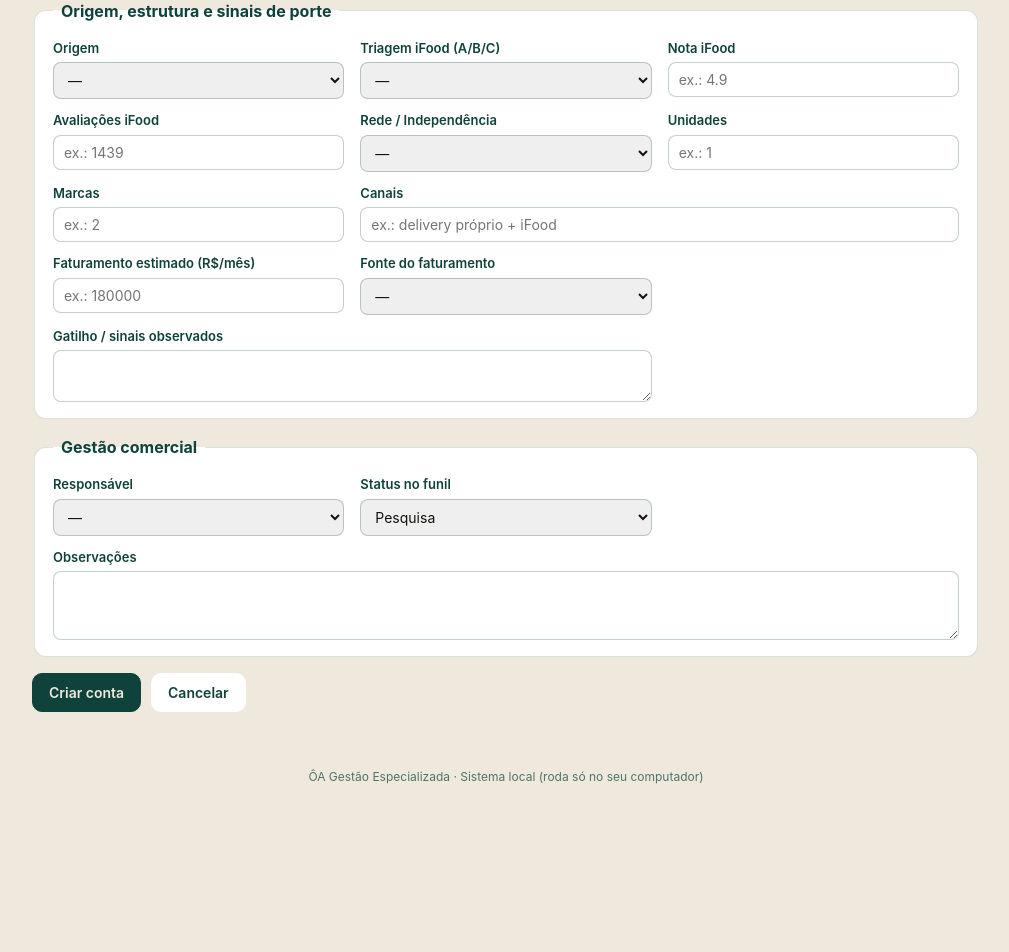
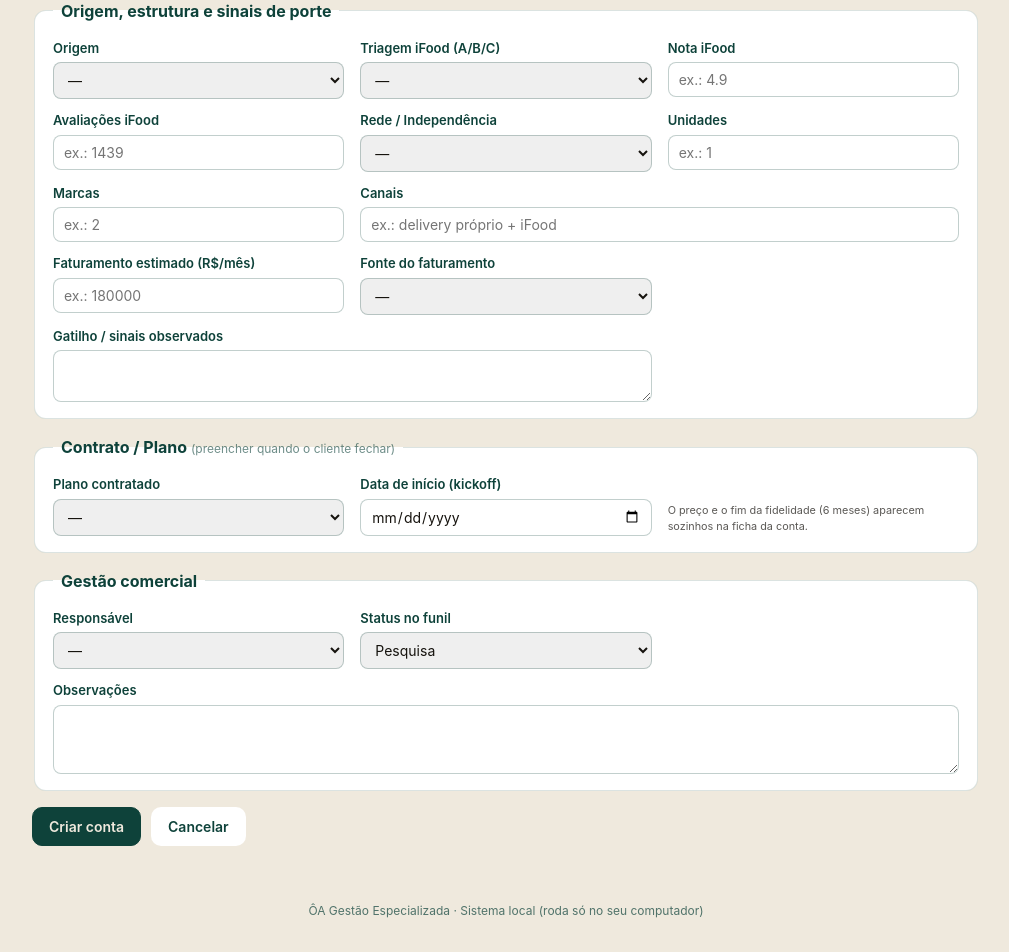
Before and after one commit to keziaoa/crm-oa, a Flask app: page /contas/nova in a window 1280 px wide. Shown: the part 537-1489 px from the top of the page, without its empty margins (134-1143 px from the left). Before the commit the page ends 1321 px from the top, so only its background shows below. Run offline with Flask 3, Linux system fonts and the light colour scheme.

Commit message:
Fase 1.1 — Contrato/Plano e visão de Clientes ativos
Conta passa a guardar plano contratado e data de início (kickoff); ficha mostra
preço de tabela e fim da fidelidade; selo 'Cliente ativo' no status Liberado p/
Setup; atalhos Todas/Em prospecção/Clientes ativos na lista. Mini-migração
automática para SQLite que adiciona colunas sem apagar dados.

Co-Authored-By: Claude Opus 4.8 <noreply@anthropic.com>
Claude-Session: https://claude.ai/code/session_01RGZWG8XZC11Cek8eP1zviF

```diff
--- a/app/domain.py
+++ b/app/domain.py
@@ -253,3 +253,32 @@ REGRAS_PROPOSTA = [
     "Proposta só com escopo dentro dos 7 pilares.",
     "Qualquer desconto, parcelamento ou escopo extra = aprovação do André.",
 ]
+
+# Opções de plano que uma conta pode ter contratado (planos principais).
+PLANOS = ["ÔA Completo", "ÔA Meu Financeiro", "A definir"]
+
+# Status do funil em que a conta já é um CLIENTE ATIVO (recebido pela Operação).
+STATUS_CLIENTE_ATIVO = "Liberado p/ Setup"
+
+
+def produto_por_nome(nome: str | None) -> dict | None:
+    """Devolve os dados (setup, mensalidade, fidelidade) de um plano pelo nome."""
+    if not nome:
+        return None
+    for p in PRODUTOS:
+        if p["nome"] == nome:
+            return p
+    return None
+
+
+def somar_meses(data, meses: int):
+    """Soma 'meses' a uma data, respeitando o fim do mês (ex.: 31/01 + 1 mês
+    vira 28/02). Usado para calcular o fim da fidelidade a partir do início."""
+    import calendar
+    from datetime import date
+
+    total = data.month - 1 + meses
+    ano = data.year + total // 12
+    mes = total % 12 + 1
+    dia = min(data.day, calendar.monthrange(ano, mes)[1])
+    return date(ano, mes, dia)
--- a/app/repositories/cliente_repo.py
+++ b/app/repositories/cliente_repo.py
@@ -12,10 +12,18 @@ from app.models.cliente import Cliente, so_digitos
 class ClienteRepository:
     # ----- Leitura -----
     def listar(self, q=None, status=None, prioridade=None, cidade=None,
-               incluir_arquivadas=False) -> list[Cliente]:
+               incluir_arquivadas=False, visao=None) -> list[Cliente]:
+        from app import domain
         query = Cliente.query
         if not incluir_arquivadas:
             query = query.filter(Cliente.arquivado.is_(False))
+        # Visão rápida: clientes ativos x contas ainda em prospecção.
+        if visao == "ativos":
+            query = query.filter(Cliente.status == domain.STATUS_CLIENTE_ATIVO)
+        elif visao == "prospeccao":
+            em_prospeccao = [n for _, n, _, t in domain.STATUS_FUNIL
+                             if t == "pipeline" and n != domain.STATUS_CLIENTE_ATIVO]
+            query = query.filter(Cliente.status.in_(em_prospeccao))
         if q:
             like = f"%{q.strip()}%"
             query = query.filter(db.or_(
@@ -36,6 +44,13 @@ class ClienteRepository:
         if not incluir_arquivadas:
             query = query.filter(Cliente.arquivado.is_(False))
         return query.count()
+
+    def contar_ativos(self) -> int:
+        from app import domain
+        return (Cliente.query
+                .filter(Cliente.arquivado.is_(False),
+                        Cliente.status == domain.STATUS_CLIENTE_ATIVO)
+                .count())
 
     def cidades(self) -> list[str]:
         """Cidades distintas já cadastradas (para o filtro)."""
--- a/app/routes/contas.py
+++ b/app/routes/contas.py
@@ -46,6 +46,18 @@ def _decimal(form, campo):
         return None
 
 
+def _data(form, campo):
+    """Lê uma data de um campo <input type=date> (formato AAAA-MM-DD)."""
+    from datetime import date
+    bruto = (form.get(campo) or "").strip()
+    if not bruto:
+        return None
+    try:
+        return date.fromisoformat(bruto)
+    except ValueError:
+        return None
+
+
 def _ler_form(form) -> dict:
     """Lê todos os campos do formulário e devolve um dicionário pronto para o
     modelo, já convertendo números."""
@@ -67,6 +79,8 @@ def _ler_form(form) -> dict:
         "faturamento_estimado": _inteiro(form, "faturamento_estimado"),
         "fonte_faturamento": _texto(form, "fonte_faturamento"),
         "gatilho": _texto(form, "gatilho"),
+        "plano_contratado": _texto(form, "plano_contratado"),
+        "data_inicio": _data(form, "data_inicio"),
         "responsavel": _texto(form, "responsavel"),
         "status": _texto(form, "status") or "Pesquisa",
         "observacoes": _texto(form, "observacoes"),
@@ -110,16 +124,19 @@ def lista():
     prioridade = request.args.get("prioridade", "").strip()
     cidade = request.args.get("cidade", "").strip()
     arquivadas = request.args.get("arquivadas") == "1"
+    visao = request.args.get("visao", "").strip()  # "", "ativos" ou "prospeccao"
 
     contas = clientes.listar(
         q=q or None, status=status or None, prioridade=prioridade or None,
         cidade=cidade or None, incluir_arquivadas=arquivadas,
+        visao=visao or None,
     )
     return render_template(
         "contas/lista.html",
         contas=contas,
         q=q, status=status, prioridade=prioridade, cidade=cidade,
-        arquivadas=arquivadas,
+        arquivadas=arquivadas, visao=visao,
+        total_ativos=clientes.contar_ativos(),
         status_opcoes=domain.STATUS_NOMES,
         prioridade_opcoes=domain.PRIORIDADES,
         cidades=clientes.cidades(),
--- a/app/static/css/style.css
+++ b/app/static/css/style.css
@@ -170,3 +170,17 @@ th { color: var(--verde-escuro); font-size: 13px; }
 .texto-longo { background: var(--areia); padding: 10px 12px; border-radius: 8px; margin-top: 12px; }
 .vazio { text-align: center; }
 .vazio .botao { margin-top: 10px; }
+
+/* ===== Contrato / Plano + visão de clientes ativos ===== */
+.badge-ativo { background: #2f5a2c; color: #fff; }
+.atalhos-visao { display: flex; gap: 8px; margin-bottom: 12px; flex-wrap: wrap; }
+.atalho { text-decoration: none; font-size: 13px; font-weight: 600; color: var(--verde-escuro);
+  background: #fff; border: 1px solid rgba(14,66,58,.2); padding: 6px 14px; border-radius: 20px; }
+.atalho:hover { background: var(--areia); }
+.atalho-on { background: var(--verde-escuro); color: var(--areia); border-color: var(--verde-escuro); }
+.contador-mini { background: var(--dourado); color: var(--quase-preto); border-radius: 20px;
+  padding: 0 7px; font-size: 11px; margin-left: 4px; }
+.atalho-on .contador-mini { background: var(--areia); }
+.legenda-leve { font-weight: 400; font-size: 12px; opacity: .6; }
+.dica-plano { justify-content: flex-end; }
+.dica-plano small { font-weight: 400; color: var(--quase-preto); opacity: .7; }
--- a/app/templates/contas/form.html
+++ b/app/templates/contas/form.html
@@ -91,6 +91,22 @@
   </fieldset>
 
   <fieldset>
+    <legend>Contrato / Plano <span class="legenda-leve">(preencher quando o cliente fechar)</span></legend>
+    <div class="grade-form">
+      <label class="campo">Plano contratado
+        <select name="plano_contratado">{{ opcoes(listas.produto, valores.get('plano_contratado')) }}</select>
+      </label>
+      <label class="campo">Data de início (kickoff)
+        <input type="date" name="data_inicio" value="{{ v(valores.get('data_inicio')) }}">
+      </label>
+      <div class="campo dica-plano">
+        <span>&nbsp;</span>
+        <small>O preço e o fim da fidelidade (6 meses) aparecem sozinhos na ficha da conta.</small>
+      </div>
+    </div>
+  </fieldset>
+
+  <fieldset>
     <legend>Gestão comercial</legend>
     <div class="grade-form">
       <label class="campo">Responsável
```
Also changed, not shown: CLAUDE.md (+13 -4 lines), app/__init__.py (+26 -0 lines), app/models/cliente.py (+29 -0 lines), app/templates/contas/detalhe.html (+22 -0 lines), app/templates/contas/lista.html (+7 -0 lines).
